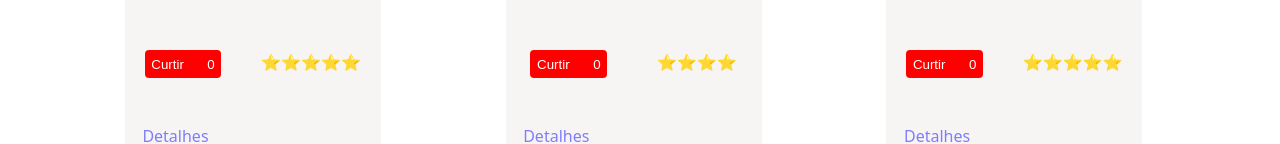
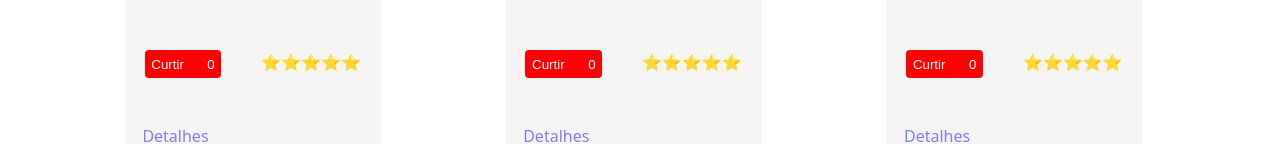
Before and after one commit to PietroMelle/DesafioRapido, a React (Vite) app in the folder DesafioRapido/: page / in a window 1280 px wide. Shown: the part 1052-1196 px from the top of the page. Built offline with nearby package versions, Linux system fonts and the light colour scheme.

Commit message:
arrumando os link to para mexer com as pages

```diff
--- a/DesafioRapido/src/pages/Home.jsx
+++ b/DesafioRapido/src/pages/Home.jsx
@@ -30,7 +30,7 @@ function Home(){
                     nomeLugar= "Macarão"
                     breveDescricao= "Macarrão cremoso, cheio de sabor e feito com aquele toque especial.
 Bateu a fome? Pede o seu e deixa a gente cuidar do resto! 🍝"
-                    direcionar= "http://localhost:5173/interlaken-suica"
+                    direcionar= "http://localhost:5173/macarrao"
                     estrela= "⭐⭐⭐⭐⭐"
                 />
 
@@ -39,8 +39,8 @@ Bateu a fome? Pede o seu e deixa a gente cuidar do resto! 🍝"
                     nomeLugar= "Pizza"
                     breveDescricao= "Massa leve, borda crocante e recheio que transborda sabor.
 A pizza dos seus sonhos tá só a um pedido de distância! 🍕"
-                    direcionar= "http://localhost:5173/paris-franca"
-                    estrela = "⭐⭐⭐⭐"
+                    direcionar= "http://localhost:5173/pizza"
+                    estrela = "⭐⭐⭐⭐⭐"
                 />
 
                 <Card
@@ -48,7 +48,7 @@ A pizza dos seus sonhos tá só a um pedido de distância! 🍕"
                     nomeLugar= "Hamburguer"
                     breveDescricao= "Hambúrguer suculento, queijo derretendo e muito sabor em cada mordida.
 Pede agora e deixa a explosão de sabor chegar até você! 🍔"
-                    direcionar= "http://localhost:5173/disney-eua"
+                    direcionar= "http://localhost:5173/hamburguer"
                     estrela= "⭐⭐⭐⭐⭐"
                 />
 
```
